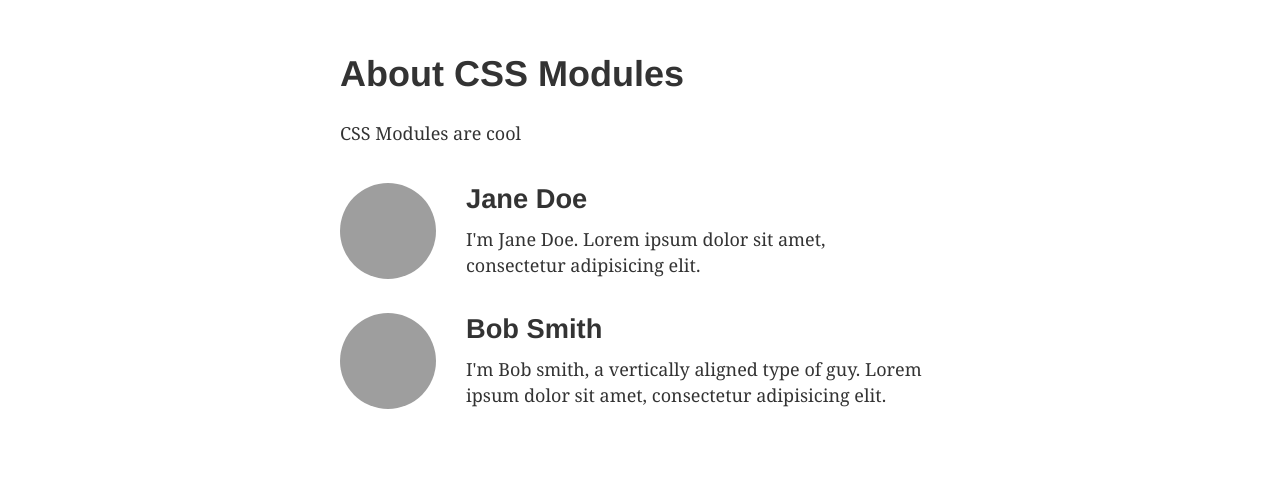
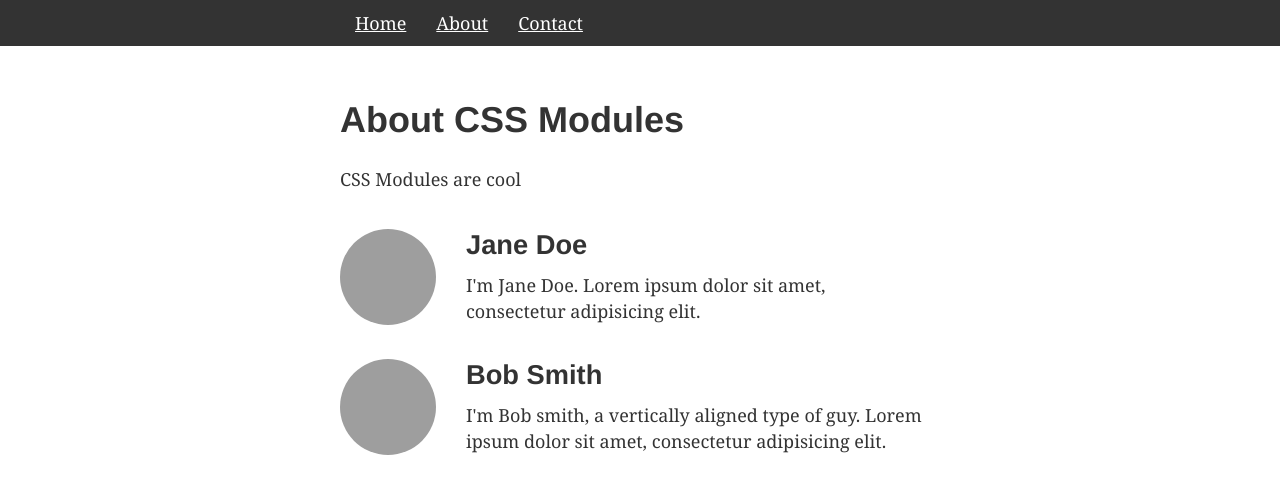
Before and after one commit to walidmahade/walidmahade, a Gatsby site: page /about-css-modules in a window 1280 px wide. Built offline with nearby package versions, Linux system fonts and the light colour scheme; Gatsby itself is replaced by a stand-in of ours; some packages are replaced by stand-ins of ours; grey boxes are pictures that could not be loaded.

Commit message:
Example nav menu with scss

```diff
--- /dev/null
+++ b/src/components/nav.js
@@ -0,0 +1,19 @@
+import React from "react";
+import navStyles from "./nav.module.scss";
+import { Link } from "@reach/router";
+
+export default () => (
+    <nav className={navStyles.mainMenu}>
+        <div className={navStyles.wrapper}>
+            <Link to="/" className={navStyles.navItem}>
+                Home
+            </Link>
+            <Link to="/about-css-modules" className={navStyles.navItem}>
+                About
+            </Link>
+            <Link to="/contact" className={navStyles.navItem}>
+                Contact
+            </Link>
+        </div>
+    </nav>
+);
--- /dev/null
+++ b/src/components/nav.module.scss
@@ -0,0 +1,15 @@
+.mainMenu {
+    background-color: #333;
+}
+
+.wrapper {
+    max-width: 600px;
+    width: 90%;
+    margin: 0 auto;
+
+    .navItem {
+        color: #fff;
+        padding: 10px 15px;
+        display: inline-block;
+    }
+}
--- a/src/pages/about-css-modules.js
+++ b/src/pages/about-css-modules.js
@@ -1,6 +1,7 @@
 import React from "react";
 import styles from "./about-css-modules.module.scss";
 import Container from "../components/container";
+import Nav from "../components/nav";
 
 console.log(styles);
 
@@ -15,6 +16,8 @@ const User = props => (
 );
 
 export default () => (
+    <div className="App">
+        <Nav />
         <Container>
             <h1>About CSS Modules</h1>
             <p>CSS Modules are cool</p>
@@ -30,4 +33,5 @@ export default () => (
                 excerpt="I'm Bob smith, a vertically aligned type of guy. Lorem ipsum dolor sit amet, consectetur adipisicing elit."
             />
         </Container>
+    </div>
 );
```
Also changed, not shown: src/pages/contact.js (+13 -9 lines), src/pages/index.js (+9 -5 lines). Lines whose indentation alone changed are shown as unchanged.
